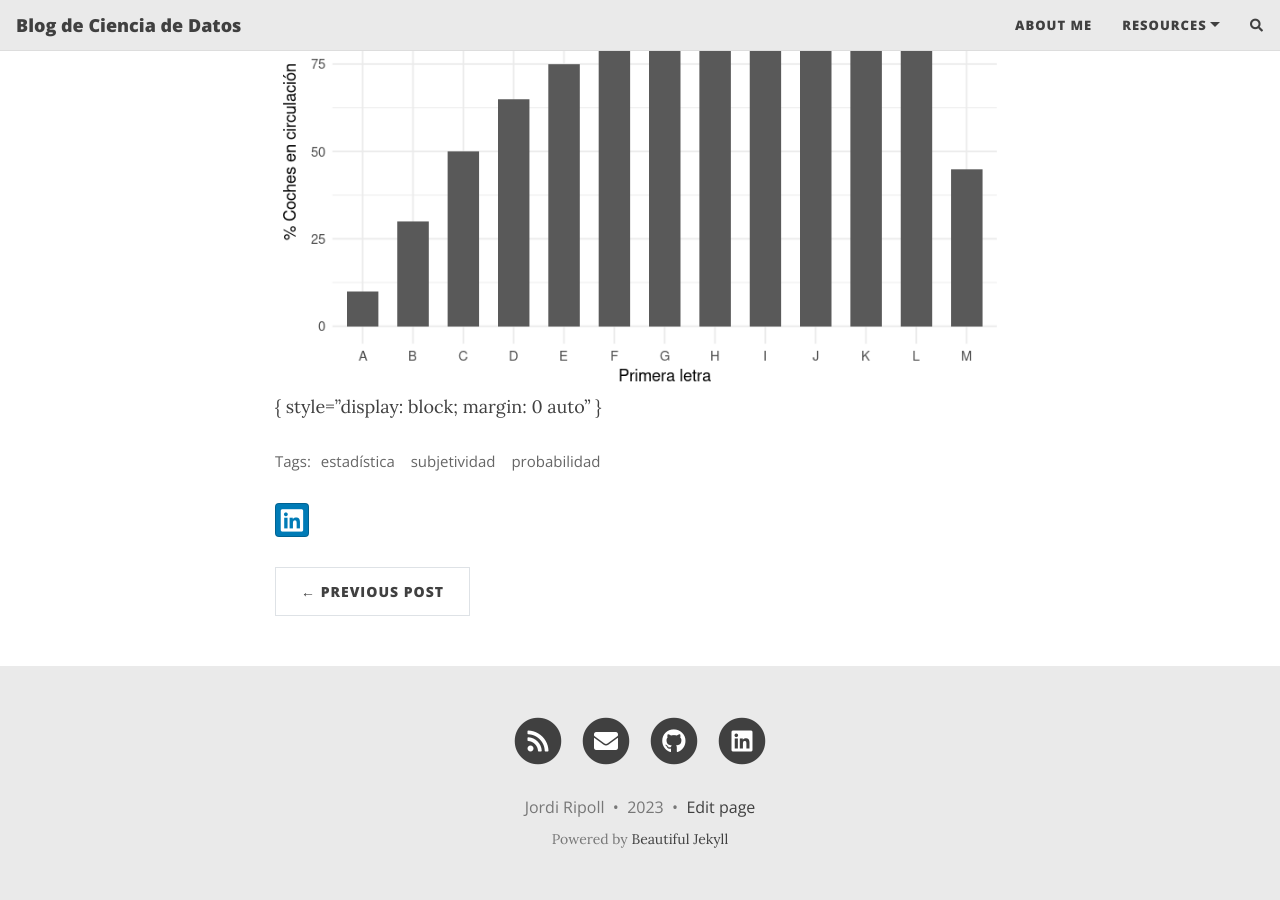
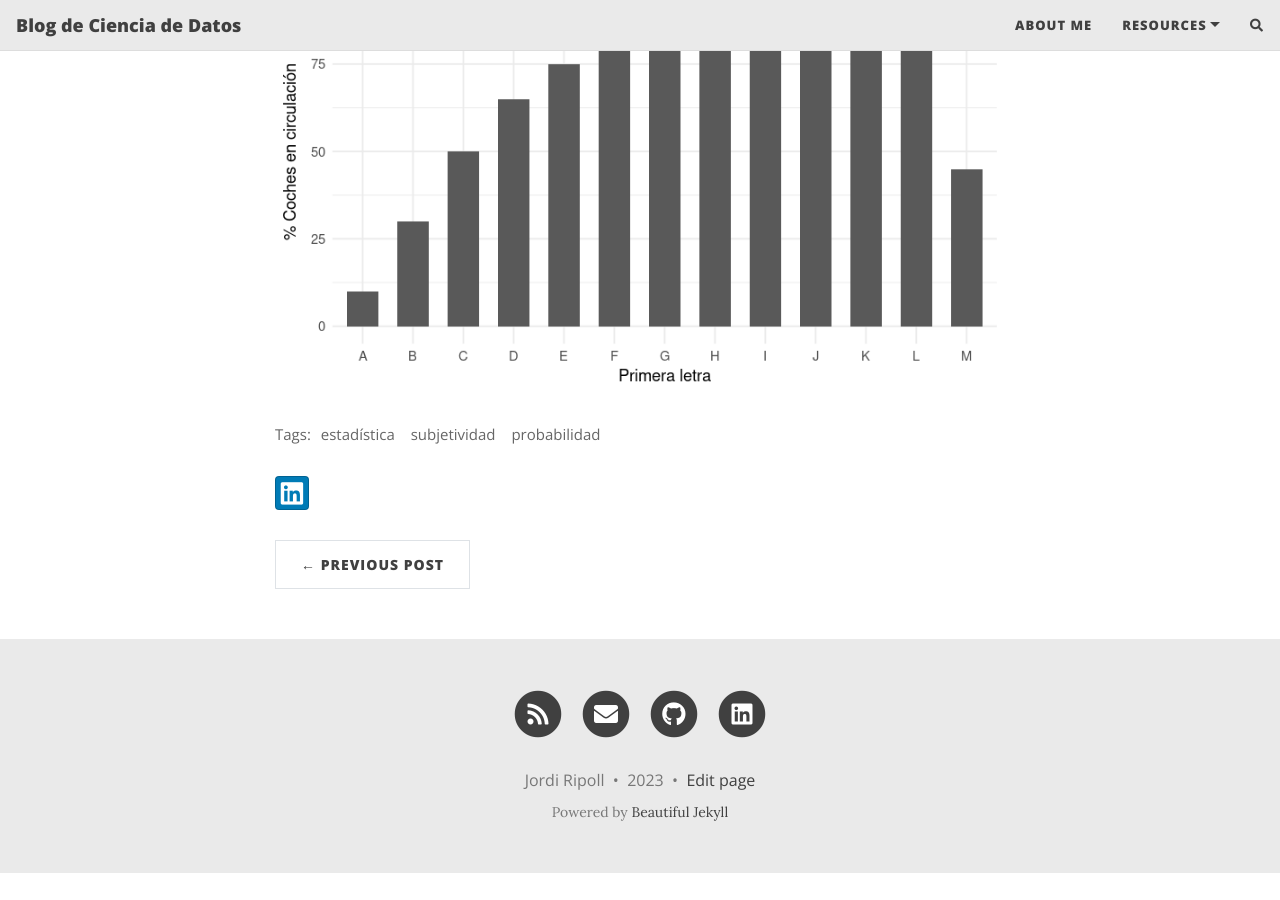
Before and after one commit to JordiRiMe/jordirime.github.io, a Jekyll site: the page built from _posts/2023-01-22-statistics-is-subjective.md, in a window 1280 px wide and 900 px high, scrolled down 1125 px. Built offline with Jekyll 4.4.1, drawn with Linux system fonts in a browser that asks for light colours; nearby versions of some CDN libraries; Markdown is read by kramdown in place of the engine named in the settings; comment, search, counter and statistics services are not loaded; after the commit the page ends 1998 px from its top, so only the background shows below that.

Commit message:
Update 2023-01-22-statistics-is-subjective.md

```diff
--- a/_posts/2023-01-22-statistics-is-subjective.md
+++ b/_posts/2023-01-22-statistics-is-subjective.md
@@ -23,6 +23,8 @@
 
 A pesar de la cantidad de humo y el mal olor que hace, sigues con tu paseo, que al menos está siendo entretenido. Sigues leyendo matrículas y te das cuenta de que la gran mayoría de ellas se distribuyen entre las letras D y H. Es entonces cuando piensas, quizás la hayan menos coches antiguos y nuevos en circulación. Y buscando entre fuentes encuentras la siguiente información (ficticia):
 
-![Distribución de coches en circulación según la primera letra de la matrícula](/assets/img/distribucion_coches.jpg){ style="display: block; margin: 0 auto" }
+{:refdef: style="text-align: center;"}
+![Distribución de coches en circulación según la primera letra de la matrícula](/assets/img/distribucion_coches.jpg)
+{: refdef}
 
 <!-- Cuando me enfrento a un nuevo problema, me gusta recordar las palabras de George Box, quien citó que "todos los modelos son erróneos, pero algunos son útiles".  -->
```
